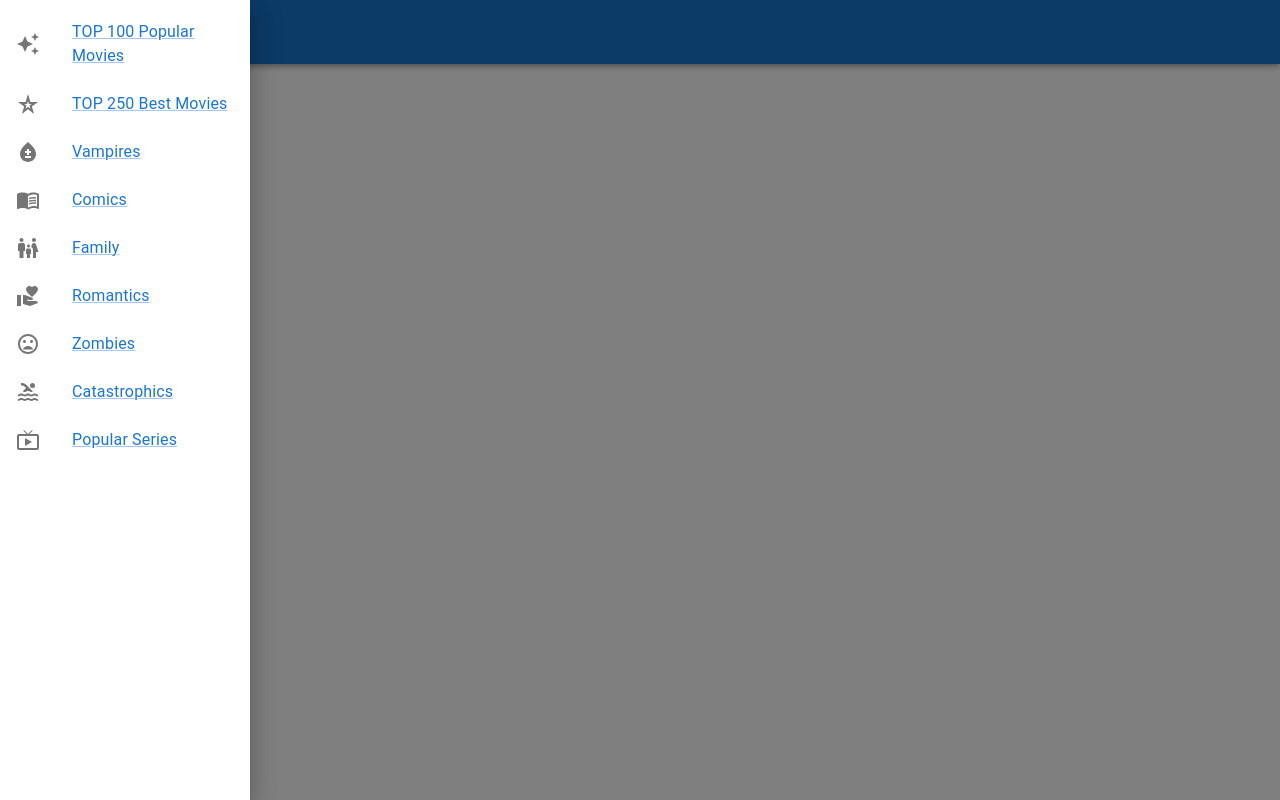
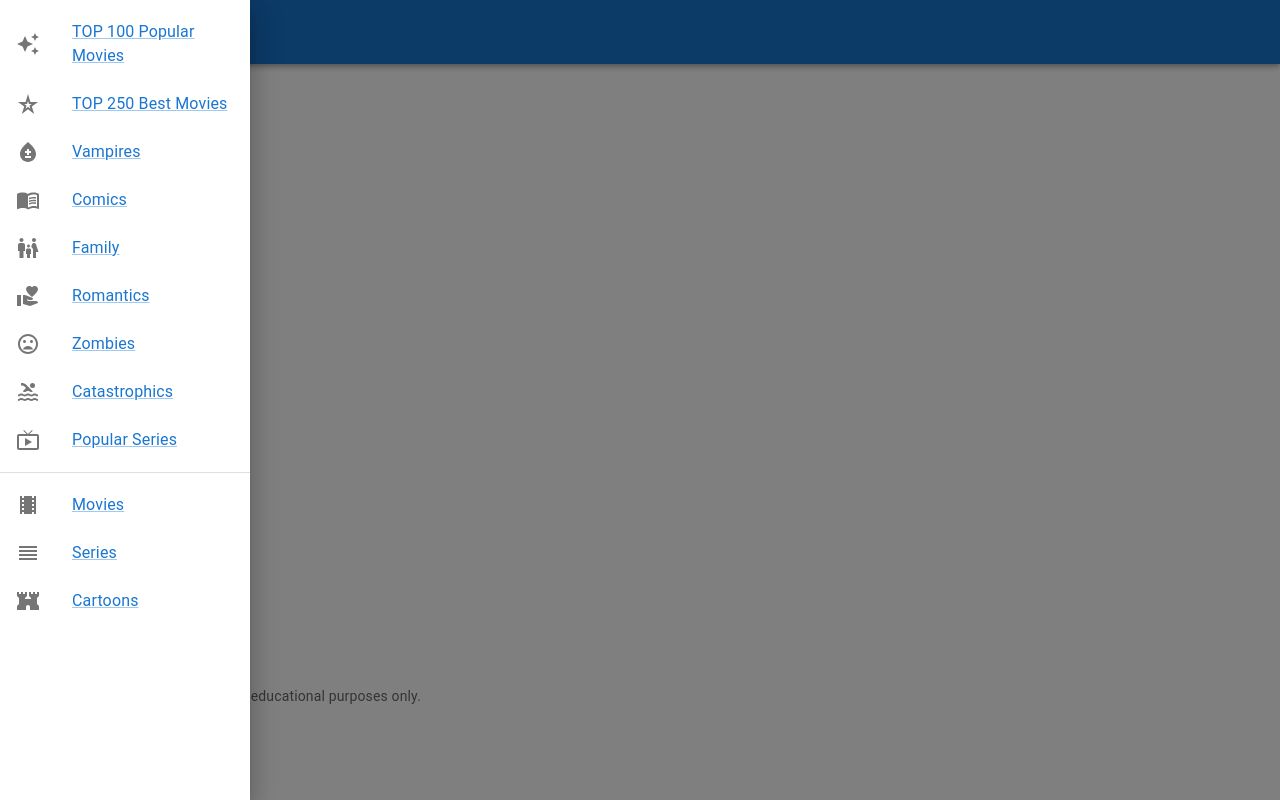
Before and after one commit to antonVosc/movie-website, a React (Vite) app: page / in a window 1280 px wide. Both pictures are taken after a click on the button 84 px from the left and 32 px from the top of the page. Built offline with nearby package versions, Linux system fonts and the light colour scheme.

Commit message:
Implemented menu bar and footer

```diff
--- a/src/components/App.jsx
+++ b/src/components/App.jsx
@@ -1,10 +1,13 @@
 import React from 'react';
 import { createBrowserRouter, RouterProvider } from 'react-router-dom';
 
+import { MOVIE_LISTS, TOP_LISTS } from '../constants';
 import Layout from './Layout';
 import ActorDetail from './pages/ActorDetail';
 import MovieDetail from './pages/MovieDetail';
 import Movies from './pages/Movies';
+import MoviesListMain from './pages/MoviesListMain';
+import MoviesListTop from './pages/MoviesListTop';
 
 function App() {
   const router = createBrowserRouter([
@@ -14,17 +17,25 @@ function App() {
       children: [
         {
           path: '/',
-          element: <Movies />
+          element: <Movies />,
         },
+        ...TOP_LISTS.map(el => ({
+          path: el.url,
+          element: <MoviesListTop />,
+        })),
+        ...MOVIE_LISTS.map(el => ({
+          path: el.url,
+          element: <MoviesListMain />,
+        })),
         {
           path: '/movie/:id',
-          element: <MovieDetail />
+          element: <MovieDetail />,
         },
         {
           path: '/actor/:id',
-          element: <ActorDetail />
-        }
-      ]
+          element: <ActorDetail />,
+        },
+      ],
     },
   ]);
 
--- a/src/components/Layout.jsx
+++ b/src/components/Layout.jsx
@@ -1,4 +1,4 @@
-import { Container } from '@mui/material';
+import { Box, Container } from '@mui/material';
 import React from 'react';
 import { Outlet } from 'react-router-dom';
 
@@ -7,7 +7,8 @@ import Footer from './ui/Footer';
 
 export default function Layout() {
   return (
-    <Container fixed>
+    <Container fixed sx={{ display: 'flex', flexDirection: 'column', minHeight: '100vh' }}>
+      <Box sx={{ p: 4 }} />
         <Navbar />
         <Outlet />
         <Footer />
--- /dev/null
+++ b/src/components/pages/MoviesListMain/MoviesListMain.jsx
@@ -0,0 +1,5 @@
+import React from 'react';
+
+export default function MoviesListMain() {
+  return <div>MoviesListMain</div>;
+}
--- /dev/null
+++ b/src/components/pages/MoviesListMain/index.js
@@ -0,0 +1,3 @@
+import MoviesListMain from './MoviesListMain';
+
+export default MoviesListMain;
--- /dev/null
+++ b/src/components/pages/MoviesListTop/MoviesListTop.jsx
@@ -0,0 +1,5 @@
+import React from 'react';
+
+export default function MoviesListTop() {
+  return <div>MoviesListTop</div>;
+}
--- /dev/null
+++ b/src/components/pages/MoviesListTop/index.js
@@ -0,0 +1,3 @@
+import MoviesListTop from './MoviesListTop';
+
+export default MoviesListTop;
--- a/src/components/ui/Footer/Footer.jsx
+++ b/src/components/ui/Footer/Footer.jsx
@@ -1,5 +1,19 @@
+import { Stack, Typography } from '@mui/material';
 import React from 'react';
 
 export default function Footer() {
-  return <div>Footer</div>;
+  return (
+    <Stack component="footer" sx={{ paddingTop: 4, paddingBottom: 4, flexDirection: { sm: 'row' }, justifyContent: { sm: 'space-between' }, alignItems: { sm: 'center' }, marginTop: 'auto', }}>
+      <Stack>
+        <Typography variant="body2" color="text.secondary">
+          &copy; {new Date().getFullYear()} &laquo;Cineton&raquo; 18+ <br />
+          This website was created for educational purposes only. <br />
+          All Rights Reserved.
+        </Typography>
+        <Typography variant="h4" color="primary.main">
+          cineton
+        </Typography>
+      </Stack>
+    </Stack>
+  );
 }
--- a/src/components/ui/Navbar/Navbar.jsx
+++ b/src/components/ui/Navbar/Navbar.jsx
@@ -1,8 +1,8 @@
 import MenuIcon from '@mui/icons-material/Menu';
-import { AppBar, Box, Container, Drawer, IconButton, Link, List, ListItem, ListItemButton, ListItemIcon, ListItemText, Slide, Toolbar, Typography, useScrollTrigger, } from '@mui/material';
+import { AppBar, Box, Container, Divider, Drawer, IconButton, Link, List, ListItem, ListItemButton, ListItemIcon, ListItemText, Slide, Toolbar, Typography, useScrollTrigger, } from '@mui/material';
 import React, { useState } from 'react';
 import { Link as RouterLink } from 'react-router-dom';
-import { iconComponents, TOP_LISTS } from '../../../constants';
+import { iconComponents, MOVIE_LISTS, TOP_LISTS } from '../../../constants';
 
 const Icon = ({ iconName }) => {
   const IconComponent = iconComponents[iconName];
@@ -44,6 +44,21 @@ export default function Navbar() {
                     </Link>
                   ))}
                 </List>
+                <Divider />
+                <List>
+                  {MOVIE_LISTS.map((item) => (
+                    <Link key={item.title} component={RouterLink} to={item.url}>
+                      <ListItem disablePadding>
+                        <ListItemButton>
+                          <ListItemIcon>
+                              <Icon iconName={item.icon} />
+                          </ListItemIcon>
+                          <ListItemText primary={item.title} />
+                        </ListItemButton>
+                      </ListItem>
+                    </Link>
+                  ))}
+                </List>
               </Box>
             </Drawer>
               <Typography sx={{ color: 'white', textDecoration: 'none' }} component={RouterLink} variant="h4" to="/">
--- a/src/constants.js
+++ b/src/constants.js
@@ -46,7 +46,7 @@ export const iconComponents = {AutoAwesome, Bloodtype, FamilyRestroom, LiveTv, M
     {
       title: 'Popular Series',
       icon: 'LiveTv',
-      url: '/popular-serials',
+      url: '/popular-series',
     },
 ];
 
@@ -59,7 +59,7 @@ export const iconComponents = {AutoAwesome, Bloodtype, FamilyRestroom, LiveTv, M
   {
     title: 'Series',
     icon: 'Reorder',
-      url: '/serials',
+    url: '/series',
   },
   {
     title: 'Cartoons',
```
Lines whose indentation alone changed are shown as unchanged.
